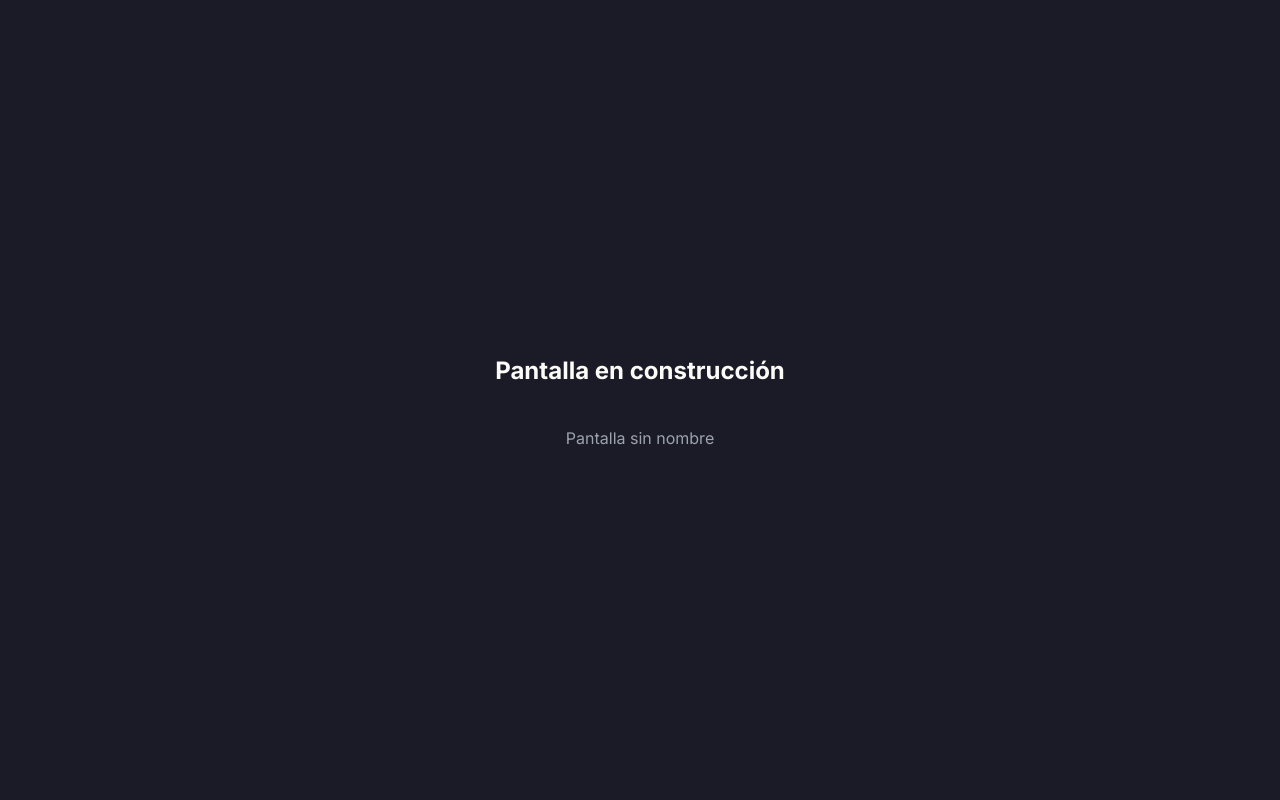
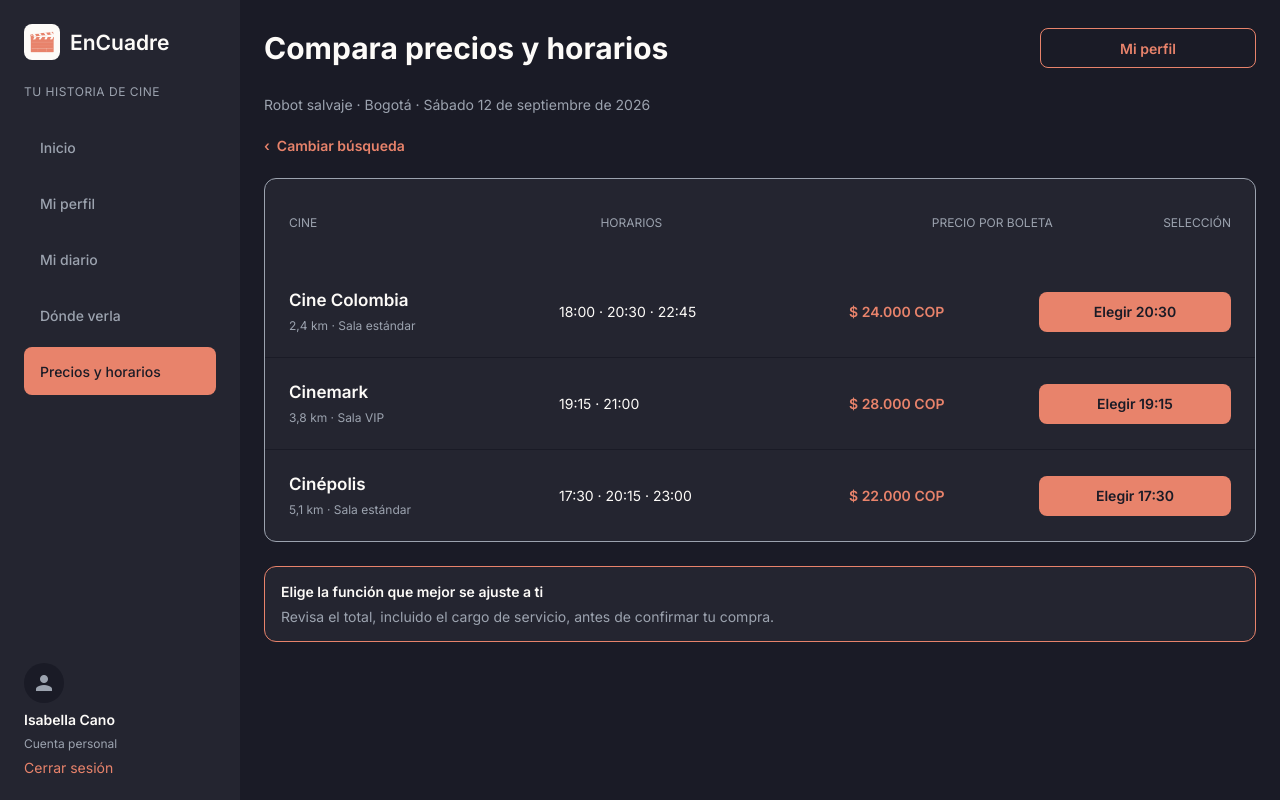
Before and after one commit to isalozanoron/EnCuadre, an Angular app in the folder encuadre-web/: page /precios-y-horarios in a window 1280 px wide. Built offline with nearby package versions, Linux system fonts and the light colour scheme.

Commit message:
Pantalla Comparar precios y horarios (Web)
- Tabla de funciones por cine con horarios, precio y boton Elegir

```diff
--- a/encuadre-web/src/app/app.routes.ts
+++ b/encuadre-web/src/app/app.routes.ts
@@ -3,6 +3,7 @@ import { InicioComponent } from './pages/inicio/inicio.component';
 import { PerfilComponent } from './pages/perfil/perfil.component';
 import { DiarioComponent } from './pages/diario/diario.component';
 import { DetalleEntradaComponent } from './pages/detalle-entrada/detalle-entrada.component';
+import { PreciosComponent } from './pages/precios/precios.component';
 import { EnConstruccionComponent } from './shared/en-construccion/en-construccion.component';
 
 export const routes: Routes = [
@@ -11,13 +12,15 @@ export const routes: Routes = [
   { path: 'mi-perfil', component: PerfilComponent },
   { path: 'mi-diario', component: DiarioComponent },
   { path: 'detalle-entrada', component: DetalleEntradaComponent },
+  { path: 'precios-y-horarios', component: PreciosComponent },
 
   // Pantallas de Isabella pendientes (Web): reemplazar por su componente real cuando existan
   { path: 'editar-perfil', component: EnConstruccionComponent, data: { nombre: 'Editar perfil (pendiente)' } },
-  { path: 'precios-y-horarios', component: EnConstruccionComponent, data: { nombre: 'Comparar precios y horarios (pendiente)' } },
+  { path: 'revisar-compra', component: EnConstruccionComponent, data: { nombre: 'Revisar compra (pendiente)' } },
 
   // Pantallas de Juan (Web): reemplazar cuando él las suba a la rama
   { path: 'donde-verla', component: EnConstruccionComponent, data: { nombre: 'Dónde verla (pantalla de Juan)' } },
+  { path: 'buscar-funciones', component: EnConstruccionComponent, data: { nombre: 'Buscar funciones (pantalla de Juan)' } },
 
   { path: '**', redirectTo: 'inicio' }
 ];
--- /dev/null
+++ b/encuadre-web/src/app/pages/precios/precios.component.html
@@ -0,0 +1,46 @@
+<div class="pantalla">
+  <app-sidebar activo="precios"></app-sidebar>
+
+  <div class="contenido">
+    <div class="encabezado">
+      <h1 class="encabezado__titulo">Compara precios y horarios</h1>
+      <a mat-stroked-button class="btn-outline btn--ancho-header" routerLink="/mi-perfil">Mi perfil</a>
+    </div>
+
+    <p class="subtitulo">Robot salvaje · Bogotá · Sábado 12 de septiembre de 2026</p>
+
+    <div class="contenido-principal">
+
+      <a class="enlace-volver" routerLink="/buscar-funciones">‹&nbsp;&nbsp;Cambiar búsqueda</a>
+
+      <div class="tabla">
+        <div class="tabla__encabezado">
+          <p class="col col--cine">CINE</p>
+          <p class="col col--horarios">HORARIOS</p>
+          <p class="col col--precio">PRECIO POR BOLETA</p>
+          <p class="col col--seleccion">SELECCIÓN</p>
+        </div>
+
+        @for (cine of cines; track cine.nombre) {
+          <div class="tabla__fila">
+            <div class="col col--cine">
+              <p class="fila__nombre">{{ cine.nombre }}</p>
+              <p class="fila__ubicacion">{{ cine.ubicacion }}</p>
+            </div>
+            <p class="col col--horarios fila__horarios">{{ cine.horarios }}</p>
+            <p class="col col--precio fila__precio">{{ cine.precio }}</p>
+            <div class="col col--seleccion">
+              <a mat-flat-button class="btn-primary btn--ancho-seleccion" (click)="elegirFuncion()">Elegir {{ cine.horarioElegido }}</a>
+            </div>
+          </div>
+        }
+      </div>
+
+      <div class="mensaje-info">
+        <p class="mensaje-info__titulo">Elige la función que mejor se ajuste a ti</p>
+        <p class="mensaje-info__texto">Revisa el total, incluido el cargo de servicio, antes de confirmar tu compra.</p>
+      </div>
+
+    </div>
+  </div>
+</div>
--- /dev/null
+++ b/encuadre-web/src/app/pages/precios/precios.component.scss
@@ -0,0 +1,154 @@
+.pantalla {
+  display: flex;
+  min-height: 100vh;
+  background-color: var(--encuadre-fondo);
+}
+
+.contenido {
+  flex: 1;
+  padding: 24px;
+  display: flex;
+  flex-direction: column;
+  gap: 24px;
+  max-width: 1200px;
+}
+
+.encabezado {
+  display: flex;
+  align-items: center;
+  justify-content: space-between;
+  height: 48px;
+
+  &__titulo {
+    font-family: 'Inter', sans-serif;
+    font-weight: 700;
+    font-size: 30px;
+    color: var(--encuadre-texto-principal);
+    margin: 0;
+  }
+}
+
+.subtitulo {
+  font-family: 'Inter', sans-serif;
+  font-weight: 400;
+  font-size: 14px;
+  color: var(--encuadre-texto-secundario);
+  margin: 0;
+}
+
+.contenido-principal {
+  display: flex;
+  flex-direction: column;
+  gap: 24px;
+}
+
+.enlace-volver {
+  font-family: 'Inter', sans-serif;
+  font-weight: 600;
+  font-size: 14px;
+  color: var(--encuadre-acento);
+  text-decoration: none;
+  cursor: pointer;
+  width: fit-content;
+}
+
+.tabla {
+  background-color: var(--encuadre-superficie);
+  border: 1px solid var(--encuadre-texto-secundario);
+  border-radius: 12px;
+  overflow: hidden;
+
+  &__encabezado {
+    display: flex;
+    gap: 24px;
+    padding: 24px;
+    font-family: 'Inter', sans-serif;
+    font-weight: 400;
+    font-size: 12px;
+    color: var(--encuadre-texto-secundario);
+    flex-wrap: wrap;
+  }
+
+  &__fila {
+    display: flex;
+    gap: 24px;
+    align-items: center;
+    padding: 24px;
+    flex-wrap: wrap;
+
+    &:not(:last-child) {
+      border-bottom: 1px solid var(--encuadre-fondo);
+    }
+  }
+}
+
+.col {
+  &--cine { flex: 1 1 240px; }
+  &--horarios { flex: 1 1 260px; }
+  &--precio { flex: 1 1 160px; }
+  &--seleccion { flex: 0 0 auto; margin-left: auto; }
+}
+
+.btn--ancho-seleccion {
+  width: 192px;
+}
+
+.fila {
+  &__nombre {
+    font-family: 'Inter', sans-serif;
+    font-weight: 600;
+    font-size: 17px;
+    color: var(--encuadre-texto-principal);
+    margin: 0 0 8px 0;
+  }
+
+  &__ubicacion {
+    font-family: 'Inter', sans-serif;
+    font-weight: 400;
+    font-size: 12px;
+    color: var(--encuadre-texto-secundario);
+    margin: 0;
+  }
+
+  &__horarios {
+    font-family: 'Inter', sans-serif;
+    font-weight: 400;
+    font-size: 14px;
+    color: var(--encuadre-texto-principal);
+    margin: 0;
+  }
+
+  &__precio {
+    font-family: 'Inter', sans-serif;
+    font-weight: 600;
+    font-size: 14px;
+    color: var(--encuadre-acento);
+    margin: 0;
+  }
+}
+
+.mensaje-info {
+  background-color: var(--encuadre-superficie);
+  border: 1px solid var(--encuadre-acento);
+  border-radius: 12px;
+  padding: 16px;
+  display: flex;
+  flex-direction: column;
+  gap: 8px;
+
+  &__titulo {
+    font-family: 'Inter', sans-serif;
+    font-weight: 600;
+    font-size: 14px;
+    color: var(--encuadre-texto-principal);
+    margin: 0;
+  }
+
+  &__texto {
+    font-family: 'Inter', sans-serif;
+    font-weight: 400;
+    font-size: 14px;
+    color: var(--encuadre-texto-secundario);
+    margin: 0;
+  }
+}
--- /dev/null
+++ b/encuadre-web/src/app/pages/precios/precios.component.ts
@@ -0,0 +1,39 @@
+import { Component } from '@angular/core';
+import { CommonModule } from '@angular/common';
+import { Router, RouterModule } from '@angular/router';
+import { MatButtonModule } from '@angular/material/button';
+import { SidebarComponent } from '../../shared/sidebar/sidebar.component';
+
+interface FuncionCine {
+  nombre: string;
+  ubicacion: string;
+  horarios: string;
+  precio: string;
+  horarioElegido: string;
+}
+
+/**
+ * Web 41 · Comparar precios y horarios.
+ * Prototipo no funcional: "Elegir" navega a Revisar compra con datos
+ * fijos, sin backend real.
+ */
+@Component({
+  selector: 'app-precios',
+  standalone: true,
+  imports: [CommonModule, RouterModule, MatButtonModule, SidebarComponent],
+  templateUrl: './precios.component.html',
+  styleUrl: './precios.component.scss'
+})
+export class PreciosComponent {
+  cines: FuncionCine[] = [
+    { nombre: 'Cine Colombia', ubicacion: '2,4 km · Sala estándar', horarios: '18:00 · 20:30 · 22:45', precio: '$ 24.000 COP', horarioElegido: '20:30' },
+    { nombre: 'Cinemark', ubicacion: '3,8 km · Sala VIP', horarios: '19:15 · 21:00', precio: '$ 28.000 COP', horarioElegido: '19:15' },
+    { nombre: 'Cinépolis', ubicacion: '5,1 km · Sala estándar', horarios: '17:30 · 20:15 · 23:00', precio: '$ 22.000 COP', horarioElegido: '17:30' }
+  ];
+
+  constructor(private router: Router) {}
+
+  elegirFuncion() {
+    this.router.navigate(['/revisar-compra']);
+  }
+}
--- a/encuadre-web/src/styles.scss
+++ b/encuadre-web/src/styles.scss
@@ -30,9 +30,9 @@ html, body {
   overflow: hidden;
   color: var(--encuadre-acento) !important;
   background: transparent !important;
-  font-family: 'Inter', sans-serif;
-  font-weight: 600;
-  font-size: 14px;
+  font-family: 'Inter', sans-serif !important;
+  font-weight: 600 !important;
+  font-size: 14px !important;
   height: 48px;
   padding: 0 24px !important;
 }
@@ -44,9 +44,9 @@ html, body {
   overflow: hidden;
   background-color: var(--encuadre-acento) !important;
   color: var(--encuadre-fondo) !important;
-  font-family: 'Inter', sans-serif;
-  font-weight: 600;
-  font-size: 14px;
+  font-family: 'Inter', sans-serif !important;
+  font-weight: 600 !important;
+  font-size: 14px !important;
   height: 48px;
   padding: 0 24px !important;
 }
```
